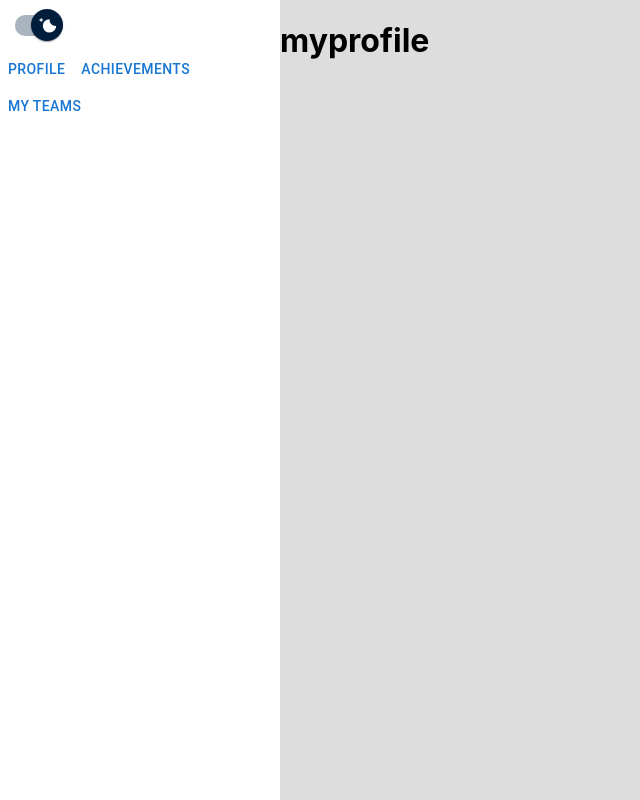
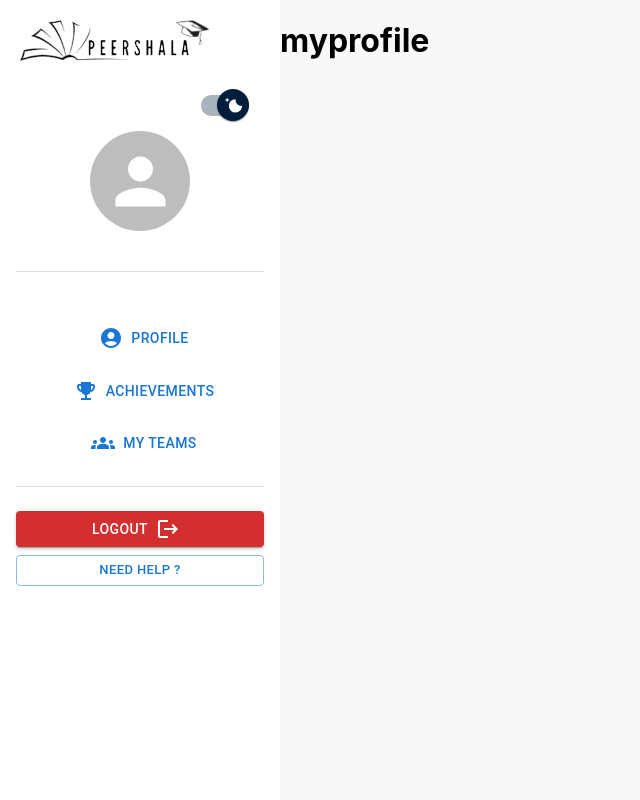
Before and after one commit to aryanpnd/PEERSHALA, a React (Create React App) app: page /dashboard in a window 1280 px wide. Shown: the whole page, without its empty margins (0-640 px from the left). Built offline with nearby package versions, Linux system fonts and the light colour scheme.

Commit message:
Appbar, Navbar and Nested routings

```diff
--- a/src/Dashboard/Dashboard.jsx
+++ b/src/Dashboard/Dashboard.jsx
@@ -16,7 +16,7 @@ function Dashboard() {
     return (
         <Box component="div" sx={{
             display: { xs: 'block', sm: 'block', md: 'block', lg: 'flex', xl: 'flex' },
-            background: thememode ? "#0e122c" : "#dddddd",
+            background: thememode ? "#0e122c" : "#f8f8f8",
             color: thememode ? "white" : "black",
             width: "100%", height: "100%", padding: "0", margin: "0"
         }}>
--- a/src/Dashboard/Navbar/AppDrawer.jsx
+++ b/src/Dashboard/Navbar/AppDrawer.jsx
@@ -12,8 +12,12 @@ import InboxIcon from '@mui/icons-material/MoveToInbox';
 import MailIcon from '@mui/icons-material/Mail';
 import { IconButton } from '@mui/material';
 import MenuIcon from '@mui/icons-material/Menu';
+import Sidebar from './Sidebar';
+import SidebarComponents from './SidebarComponents';
+import { AppState } from '../../context/ContextProvider';
 
 export default function AppDrawer() {
+    const { thememode } = AppState()
     const [state, setState] = React.useState(false);
 
     const toggleDrawer = (anchor, open) => (event) => {
@@ -83,10 +87,8 @@ export default function AppDrawer() {
             >
 
 
-                <Box
-                    sx={{ width: 250 }}
-                >
-
+                <Box sx={{ background: thememode ? '#171d37' : 'white', width: 250, height: 1 }}>
+                    <SidebarComponents />
                 </Box>
 
 
--- a/src/Dashboard/Navbar/AppNavbar.jsx
+++ b/src/Dashboard/Navbar/AppNavbar.jsx
@@ -9,6 +9,8 @@ import MenuIcon from '@mui/icons-material/Menu';
 import { AppState } from '../../context/ContextProvider';
 import ThemeToggleButton from './ThemeToggleButton';
 import AppDrawer from './AppDrawer';
+import logo from '../../assets/logo.png';
+
 
 export default function AppNavbar() {
     const { thememode, setThememode, toggleTheme } = AppState()
@@ -22,15 +24,12 @@ export default function AppNavbar() {
                 color: thememode ? "white" : "black",
             }}>
 
-                <Toolbar>
+                <Toolbar sx={{display:"flex",justifyContent:"space-between"}}>
 
                     <AppDrawer />
 
-                    <Typography variant="h6" component="div" sx={{ flexGrow: 1 }}>
-                        PEERSHALAA
-                    </Typography>
+                    <img src={logo} alt="Peershala" style={{ fontSize: "2rem", filter: thememode ? 'invert(100%)' : "", height: "2.5rem" }} />
 
-                    <ThemeToggleButton />
 
                     <Button color="inherit">Login</Button>
 
--- a/src/Dashboard/Navbar/Sidebar.jsx
+++ b/src/Dashboard/Navbar/Sidebar.jsx
@@ -4,23 +4,18 @@ import React from 'react'
 import { useNavigate } from 'react-router-dom'
 import { AppState } from '../../context/ContextProvider'
 import ThemeToggleButton from './ThemeToggleButton'
+import SidebarComponents from './SidebarComponents'
 
 function Sidebar() {
     const { thememode } = AppState()
     const navigate = useNavigate();
 
-  return (
-    <Box sx={{background:thememode?'#171d37':'white',width:280,height:1 ,display: { xs: 'none',sm:'none', md: 'none', lg: 'block',xl:'block' }}}>
+    return (
+        <Box sx={{ background: thememode ? '#171d37' : 'white', width: 280, height: 1, display: { xs: 'none', sm: 'none', md: 'none', lg: 'block', xl: 'block' } }}>
 
-        <Box sx={{display:"flex"}}>
-
-        <ThemeToggleButton />
+            <SidebarComponents/>
         </Box>
-        <Button onClick={()=> navigate("/dashboard")} >profile</Button>
-        <Button onClick={()=> navigate("/dashboard/achieve")} >Achievements</Button>
-        <Button onClick={()=> navigate("/dashboard/myteam")} >my teams</Button>
-    </Box>
-  )
+    )
 }
 
 export default Sidebar
--- /dev/null
+++ b/src/Dashboard/Navbar/SidebarComponents.jsx
@@ -0,0 +1,89 @@
+import { Avatar, Box, Button, Divider } from '@mui/material'
+import React from 'react'
+import { useNavigate } from 'react-router-dom';
+import { AppState } from '../../context/ContextProvider';
+import ThemeToggleButton from './ThemeToggleButton'
+import logo from '../../assets/logo.png';
+import LogoutIcon from '@mui/icons-material/Logout';
+import AccountCircleIcon from '@mui/icons-material/AccountCircle';
+import EmojiEventsIcon from '@mui/icons-material/EmojiEvents';
+import GroupsIcon from '@mui/icons-material/Groups';
+
+
+function SidebarComponents() {
+  const { thememode } = AppState()
+  const navigate = useNavigate();
+  return (
+    <Box sx={{ height: 1, overflow: "scroll" }}>
+
+      <Box sx={{ display: "flex", paddingX: 2, paddingY: 2 }}>
+        <img src={logo} alt="Peershala" style={{ fontSize: "2rem", filter: thememode ? 'invert(100%)' : "", height: "3rem" }} />
+      </Box>
+
+
+      <Box sx={{ display: "flex", justifyContent: 'center', flexDirection: "column", paddingX: 2 }}>
+        <Box sx={{ display: "flex", justifyContent: "flex-end" }}>
+          <ThemeToggleButton />
+        </Box>
+
+        <Box sx={{ display: "flex", justifyContent: 'center' }}>
+          <Avatar
+            alt="User"
+            src=""
+            sx={{ width: 100, height: 100 }}
+          />
+        </Box>
+
+        <Box sx={{ display: "flex", justifyContent: 'center', marginY: 1 }}>
+
+        </Box>
+      </Box>
+
+      <Box sx={{ paddingX: 2 }}>
+        <Divider sx={{ background: thememode ? "grey" : "white", marginY: 3, }} />
+      </Box>
+
+
+      <Box sx={{ display: "flex", flexDirection: "column", paddingX: 2 }}>
+
+        <Box sx={{ display: "flex", flexDirection: "column", marginY: 2 }}>
+
+          <Button sx={{ marginY: 1 }} onClick={() => navigate("/dashboard")} >
+            <AccountCircleIcon sx={{ marginX: 1 }} />profile
+          </Button>
+
+          <Button sx={{ marginY: 1 }} onClick={() => navigate("/dashboard/achieve")} >
+            <EmojiEventsIcon sx={{ marginX: 1 }} /> Achievements
+          </Button>
+
+          <Button sx={{ marginY: 1 }} onClick={() => navigate("/dashboard/myteam")} >
+           <GroupsIcon sx={{ marginX: 1 }} /> my teams
+          </Button>
+
+        </Box>
+
+        <Divider sx={{ background: thememode ? "grey" : "white" }} />
+
+        <Box sx={{ display: "flex", flexDirection: "column", marginY: 2 }}>
+
+          <Button sx={{ marginY: 1 }} variant="contained" color="error">
+            Logout
+            <LogoutIcon sx={{ paddingX: 1 }} />
+          </Button>
+          <Button
+            color="primary"
+            disabled={false}
+            size="small"
+            variant="outlined">
+            Need help ?
+          </Button>
+
+        </Box>
+
+      </Box>
+
+    </Box>
+  )
+}
+
+export default SidebarComponents
--- a/src/index.css
+++ b/src/index.css
@@ -18,3 +18,37 @@ code {
   font-family: source-code-pro, Menlo, Monaco, Consolas, 'Courier New',
     monospace;
 }
+
+::-webkit-scrollbar {
+  width: 3px;
+  height: 3px;
+}
+::-webkit-scrollbar-button {
+  width: 0px;
+  height: 0px;
+}
+::-webkit-scrollbar-thumb {
+  background: #ab6992;
+  border: 0px none #ffffff;
+  border-radius: 100px;
+}
+::-webkit-scrollbar-thumb:hover {
+  background: #ca8ee6;
+}
+::-webkit-scrollbar-thumb:active {
+  background: #9f70b5;
+}
+::-webkit-scrollbar-track {
+  background: transparent;
+  border: 0px none #ffffff;
+  border-radius: 50px;
+}
+::-webkit-scrollbar-track:hover {
+  background: transparent;
+}
+::-webkit-scrollbar-track:active {
+  background: transparent;
+}
+::-webkit-scrollbar-corner {
+  background: transparent;
+}
```
Also changed, not shown: src/assets/logo.png (added).
